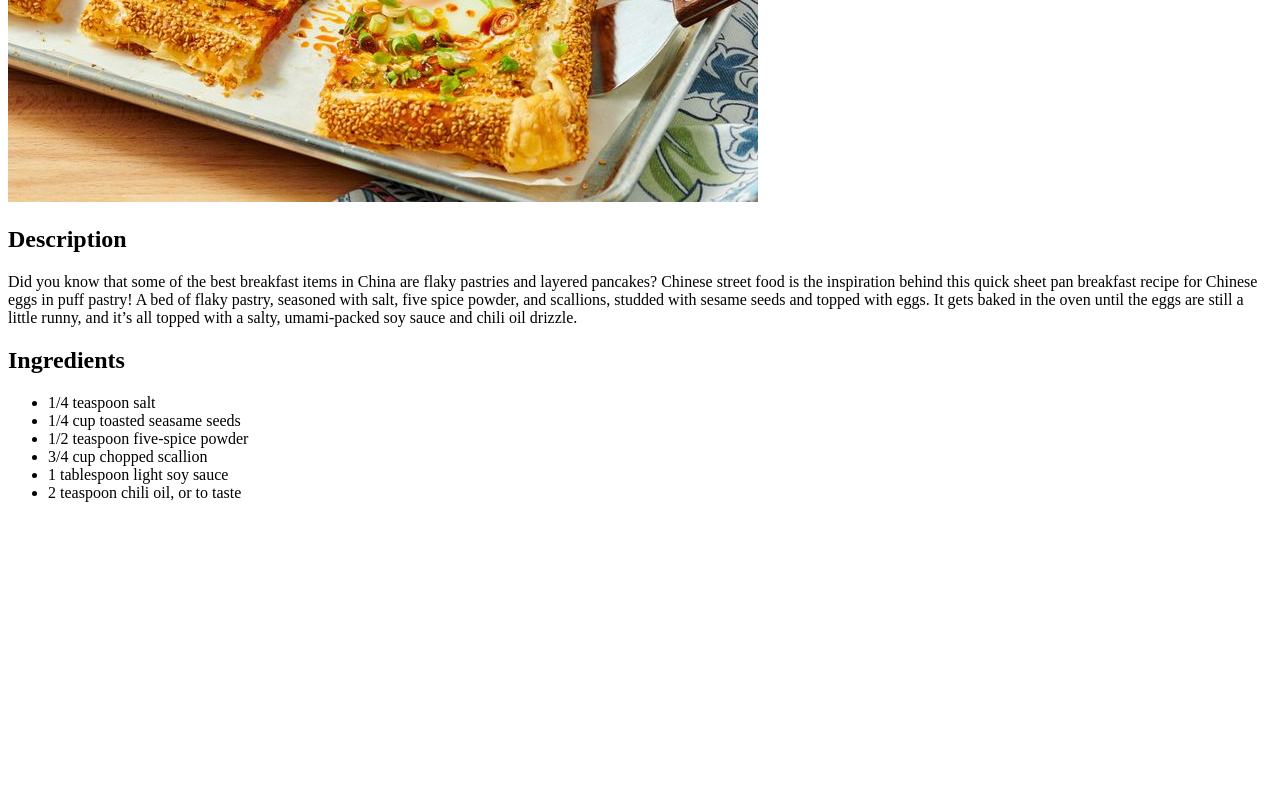
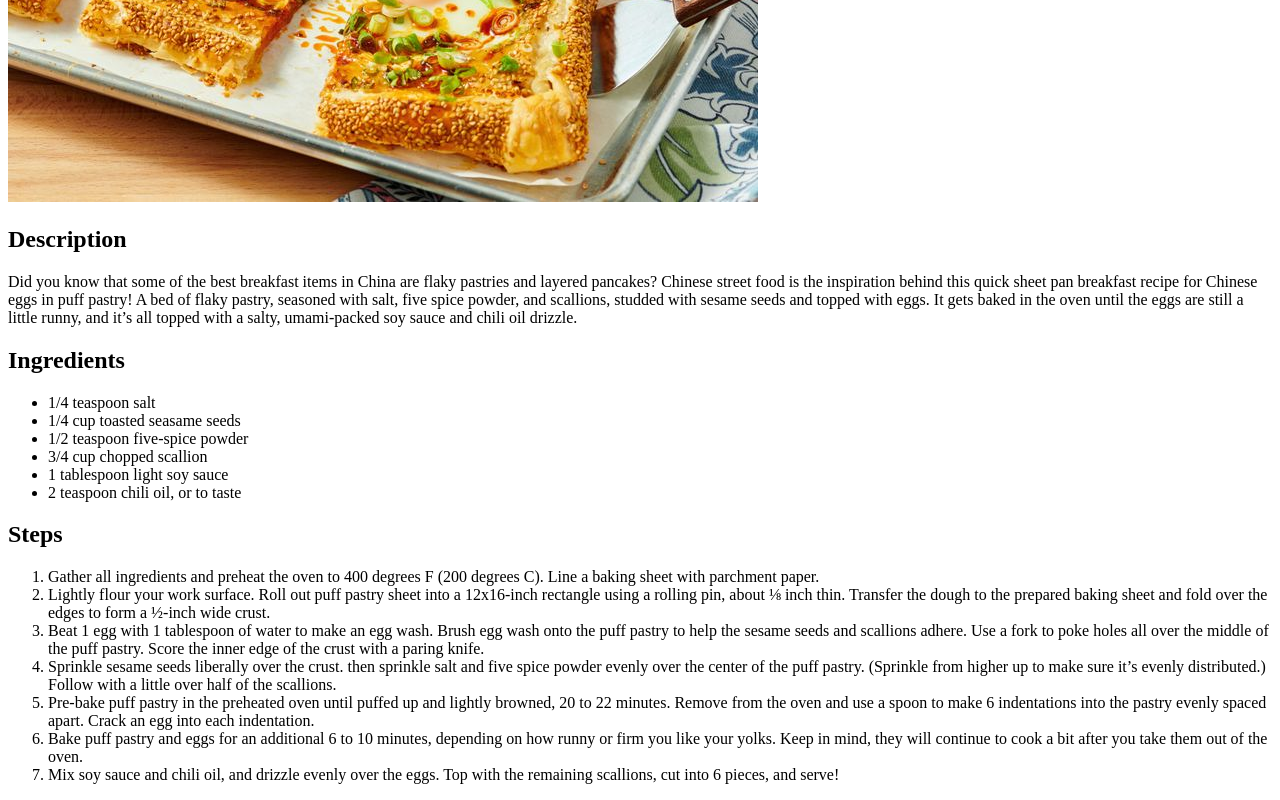
Before and after one commit to shameenbappy3-lab/odin-recipes, a plain HTML site: page recipes/chineseeggsinpuffpastry.html in a window 1280 px wide. Shown: the part 378-1178 px from the top of the page. Before the commit the page ends 896 px from the top, so only its background shows below. Drawn offline with Linux system fonts and the light colour scheme.

Commit message:
Add Steps Section

```diff
--- a/recipes/chineseeggsinpuffpastry.html
+++ b/recipes/chineseeggsinpuffpastry.html
@@ -23,5 +23,21 @@
         <li>1 tablespoon light soy sauce</li>
         <li>2 teaspoon chili oil, or to taste</li>
     </ul>
+    <h2>Steps</h2>
+    <ol>
+        <li>Gather all ingredients and preheat the oven to 400 degrees F (200 degrees C). Line a baking sheet with parchment paper. </li>
+        <li>Lightly flour your work surface. Roll out puff pastry sheet into a 12x16-inch rectangle using a rolling pin, about ⅛ inch
+            thin. Transfer the dough to the prepared baking sheet and fold over the edges to form a ½-inch wide crust. </li>
+        <li>Beat 1 egg with 1 tablespoon of water to make an egg wash. Brush egg wash onto the puff pastry to help the sesame
+            seeds and scallions adhere. Use a fork to poke holes all over the middle of the puff pastry. Score the inner edge
+            of the crust with a paring knife. </li>
+        <li>Sprinkle sesame seeds liberally over the crust. then sprinkle salt and five spice powder evenly over the center of
+            the puff pastry. (Sprinkle from higher up to make sure it’s evenly distributed.) Follow with a little over half of the scallions. </li>
+        <li>Pre-bake puff pastry in the preheated oven until puffed up and lightly browned, 20 to 22 minutes. Remove from the oven and use a spoon
+            to make 6 indentations into the pastry evenly spaced apart. Crack an egg into each indentation. </li>
+        <li>Bake puff pastry and eggs for an additional 6 to 10 minutes, depending on how runny or firm you like your yolks. Keep in mind, they will
+            continue to cook a bit after you take them out of the oven. </li>
+        <li>Mix soy sauce and chili oil, and drizzle evenly over the eggs. Top with the remaining scallions, cut into 6 pieces, and serve! </li>
+    </ol>
 </body>
 </html>
```
